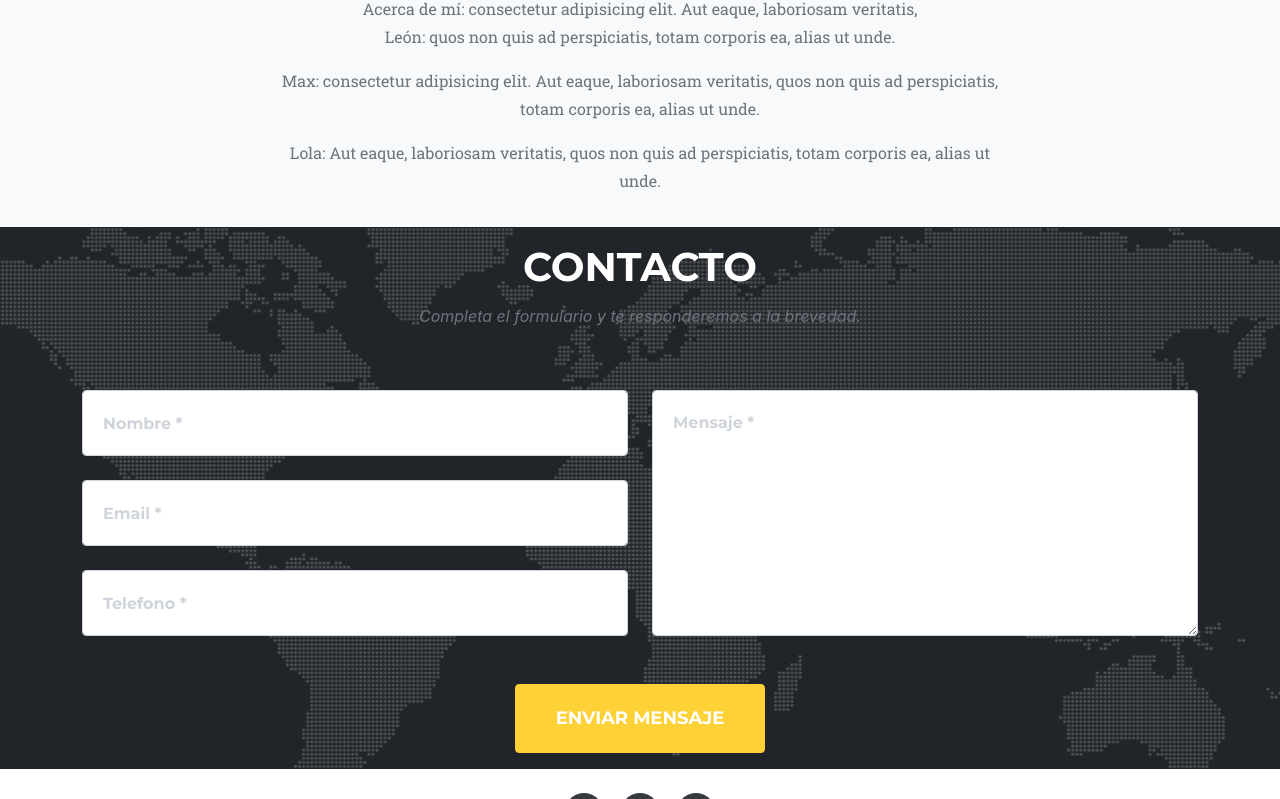
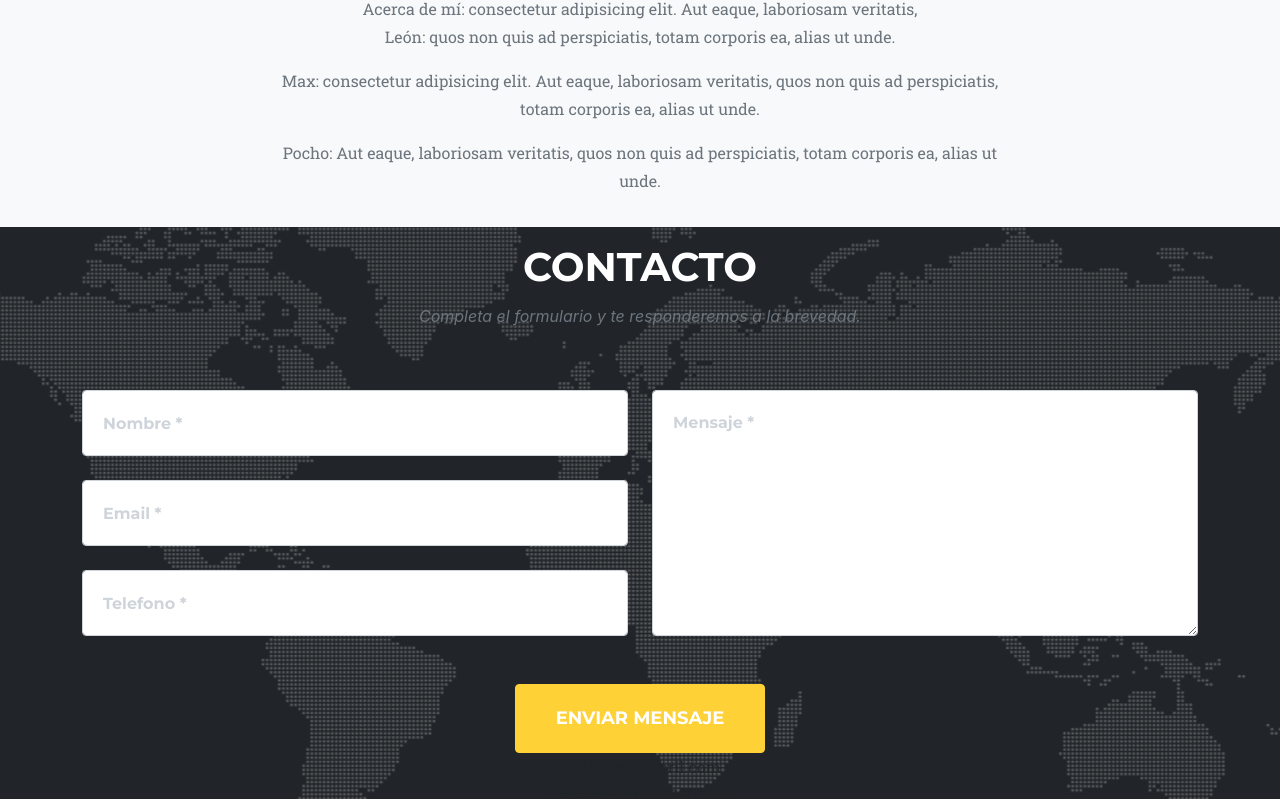
Before and after one commit to agusprats/All4One, a plain HTML site: page index.html in a window 1280 px wide. Shown: the part 5219-6018 px from the top of the page. Drawn offline with nearby package versions, Linux system fonts and the light colour scheme; a web font is replaced by a local one.

Commit message:
Update index.html

```diff
--- a/index.html
+++ b/index.html
@@ -84,22 +84,6 @@
         <!-- Clients -->
         <div class="py-5">
             <div class="container">
-                <!--
-                <div class="row">
-                    <div class="col-md-3 col-sm-6 my-3">
-                        <a href="#!"><img class="img-fluid d-block mx-auto" src="assets/img/logos/royal.png" alt="" /></a>
-                    </div>
-                    <div class="col-md-3 col-sm-6 my-3">
-                        <a href="#!"><img class="img-fluid d-block mx-auto" src="assets/img/logos/ttt.jpg" alt="" /></a>
-                    </div>
-                    <div class="col-md-3 col-sm-6 my-3">
-                        <a href="#!"><img class="img-fluid d-block mx-auto" src="assets/img/logos/ttt.jpg" alt="" /></a>
-                    </div>
-                    <div class="col-md-3 col-sm-6 my-3">
-                        <a href="#!"><img class="img-fluid d-block mx-auto" src="assets/img/logos/ttt.jpg" alt="" /></a>
-                    </div>
-                </div>
-                -->
             </div>
         </div>
         <!-- Portfolio Grid-->
@@ -293,30 +277,11 @@
                     <div class="col-lg-8 mx-auto text-center"><p class="large text-muted">Max:  consectetur adipisicing elit. Aut eaque, laboriosam veritatis, quos non quis ad perspiciatis, totam corporis ea, alias ut unde.</p></div>
                 </div>
                 <div class="row">
-                    <div class="col-lg-8 mx-auto text-center"><p class="large text-muted">Lola:  Aut eaque, laboriosam veritatis, quos non quis ad perspiciatis, totam corporis ea, alias ut unde.</p></div>
+                    <div class="col-lg-8 mx-auto text-center"><p class="large text-muted">Pocho:  Aut eaque, laboriosam veritatis, quos non quis ad perspiciatis, totam corporis ea, alias ut unde.</p></div>
                 </div>
             </div>
         </section>
-        <!-- Clients
-        <div class="py-5">
-            <div class="container">
-                <div class="row">
-                    <div class="col-md-3 col-sm-6 my-3">
-                        <a href="#!"><img class="img-fluid d-block mx-auto" src="assets/img/logos/envato.jpg" alt="" /></a>
-                    </div>
-                    <div class="col-md-3 col-sm-6 my-3">
-                        <a href="#!"><img class="img-fluid d-block mx-auto" src="assets/img/logos/designmodo.jpg" alt="" /></a>
-                    </div>
-                    <div class="col-md-3 col-sm-6 my-3">
-                        <a href="#!"><img class="img-fluid d-block mx-auto" src="assets/img/logos/themeforest.jpg" alt="" /></a>
-                    </div>
-                    <div class="col-md-3 col-sm-6 my-3">
-                        <a href="#!"><img class="img-fluid d-block mx-auto" src="assets/img/logos/creative-market.jpg" alt="" /></a>
-                    </div>
-                </div>
-            </div>
-        </div>
-        -->
+
         <!-- Contact-->
         <section class="page-section" id="contact">
             <div class="container">
@@ -350,6 +315,12 @@
                     <div class="text-center">
                         <div id="success"></div>
                         <button class="btn btn-primary btn-xl text-uppercase" id="sendMessageButton" type="submit">Enviar Mensaje</button>
+                    </div>
+                    <div class="text-center">
+                        <div class="text-center2">
+                        <p><span>Mail: </span>abril@abril.com <br/>
+                        <span>Telefono:</span> 0000 00000000 </p>
+                        </div>
                     </div>
                 </form>
             </div>
```
